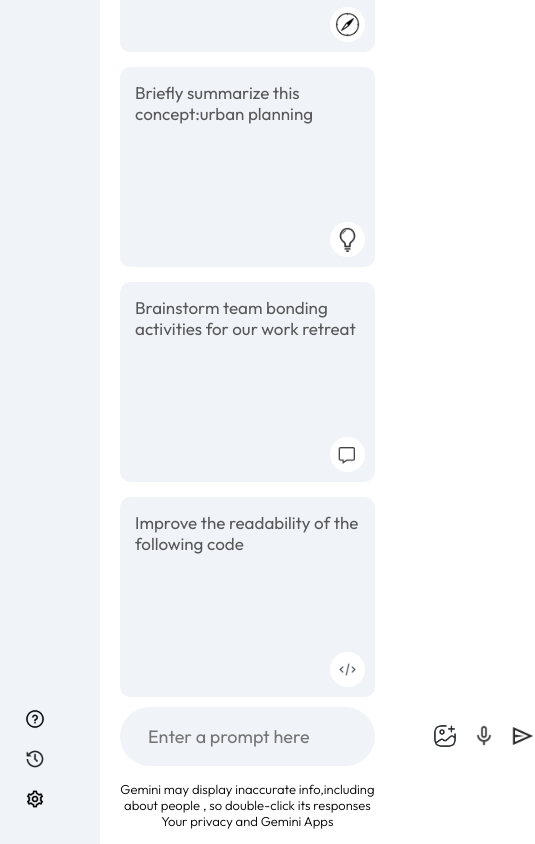
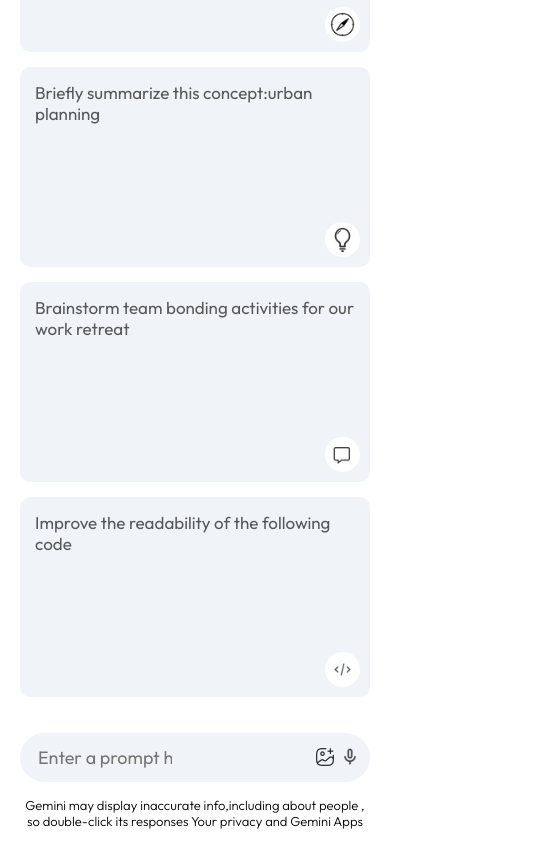
Before and after one commit to Rohithraj16/gemini_ai, a React (Vite) app: page / in a window 390 px wide. Shown: the part 672-1516 px from the top of the page, 535 px wide, since content can reach past the window. Built offline with nearby package versions, Linux system fonts and the light colour scheme.

Commit message:
successfully completed the project and made responsive

```diff
--- a/src/components/Main/Main.css
+++ b/src/components/Main/Main.css
@@ -154,3 +154,18 @@
 	font-weight: 300;
 	line-height: 1.8;
 }
+@media (max-width: 600px) {
+	.main-bottom input {
+		flex: none;
+		width: 150px;
+	}
+	.main-bottom img {
+		width: 20px;
+	}
+	.search-box {
+		padding: 5px 10px;
+	}
+	.search-box div {
+		gap: 5px;
+	}
+}
--- a/src/components/Main/Main.jsx
+++ b/src/components/Main/Main.jsx
@@ -78,7 +78,9 @@
 						<div>
 							<img src={assets.gallery_icon} alt="" />
 							<img src={assets.mic_icon} alt="" />
-							<img onClick={() => onSent()} src={assets.send_icon} alt="" />
+							{input ? (
+								<img onClick={() => onSent()} src={assets.send_icon} alt="" />
+							) : null}
 						</div>
 					</div>
 					<p className="bottom-info">
--- a/src/components/Sidebar/Sidebar.css
+++ b/src/components/Sidebar/Sidebar.css
@@ -29,6 +29,7 @@
 .sidebar .recent {
 	display: flex;
 	flex-direction: column;
+	animation: fadeIn 1.5s;
 }
 .sidebar .recent-title {
 	margin-top: 30px;
@@ -55,3 +56,8 @@
 	padding-right: 10px;
 	cursor: pointer;
 }
+@media (max-width: 600px) {
+	.sidebar {
+		display: none;
+	}
+}
--- a/src/index.css
+++ b/src/index.css
@@ -8,4 +8,13 @@
 #root {
 	min-height: 100vh;
 	display: flex;
+	animation: fadeIn 1.5s;
 }
+@keyframes fadeIn {
+	0% {
+		opacity: 0;
+	}
+	100% {
+		opacity: 1;
+	}
+}
```
